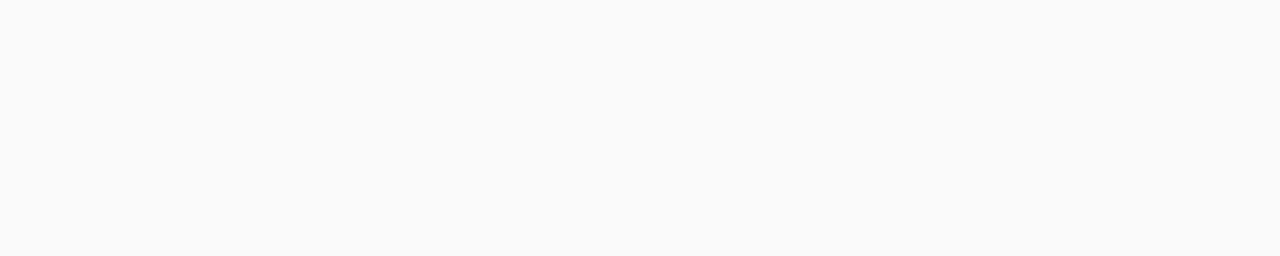
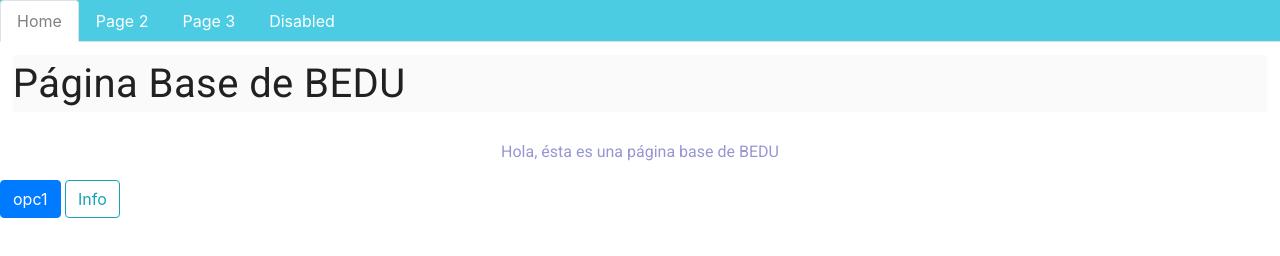
Before and after one commit to NathalyNDC/BEDU-prograWeb, a plain HTML site: page index.html in a window 1280 px wide. Drawn offline with nearby package versions, Linux system fonts and the light colour scheme; files whose address does not match are found by name.

Commit message:
estilosBasicos

```diff
--- a/css/index.css
+++ b/css/index.css
@@ -1,10 +1,28 @@
-body{
+body h1 {
     color: rgba(0, 0, 0, 0.87);
-    margin: 0;
-    font-size: 0.875rem;
+    margin: 1%;
     font-family: "Roboto", "Helvetica", "Arial", sans-serif;
     line-height: 1.43;
     letter-spacing: 0.01071em;
     background-color: #fafafa;
     height: 100%;
 }
+p {
+    padding-top: 15px;
+    text-align: center;
+    color: #9696D4;
+    font-size: 1rem;
+    font-family: "Roboto", "Helvetica", "Arial", sans-serif;
+}
+
+#menuSup{
+    background-color: #4bcce3;
+    color: white;
+}
+
+#menuSup a{
+    color: white;
+}
+#menuSup a.active{
+    color: grey;
+}
--- a/index.html
+++ b/index.html
@@ -7,8 +7,42 @@
     <title>Document</title>
     <link href='//fonts.googleapis.com/css?family=Roboto:400,700,300' rel='stylesheet' type='text/css'>
     <link rel="stylesheet" type="text/css" href="css/index.css">
+    <link rel="stylesheet" href="https://stackpath.bootstrapcdn.com/bootstrap/4.4.1/css/bootstrap.min.css" integrity="sha384-Vkoo8x4CGsO3+Hhxv8T/Q5PaXtkKtu6ug5TOeNV6gBiFeWPGFN9MuhOf23Q9Ifjh" crossorigin="anonymous">
+
 </head>
 <body>
+    <ul class="nav nav-tabs" id="menuSup">
+        <li class="nav-item">
+            <a class="nav-link active" id="home-tab" data-toggle="tab" href="#home" role="tab" aria-controls="home" aria-selected="true">Home</a>
+        </li>
+        <li class="nav-item">
+          <a class="nav-link" href="page2.html">Page 2</a>
+        </li>
+        <li class="nav-item">
+          <a class="nav-link" id="profile-tab" data-toggle="tab" href="#profile" role="tab" aria-controls="profile" aria-selected="false">Page 3</a>
+        </li>
+        <li class="nav-item">
+          <a class="nav-link disabled" href="#" tabindex="-1" aria-disabled="true">Disabled</a>
+        </li>
+    </ul>
+    <div class="tab-content" id="myTabContent">
+        <div class="tab-pane fade show active" id="home" role="tabpanel" aria-labelledby="home-tab">
+            <h1>Página Base de BEDU</h1>
+            <p>Hola, ésta es una página base de BEDU</p>
+            <button type="button" class="btn btn-primary">opc1</button>
+            <button type="button" class="btn btn-outline-info">Info</button>
+        </div>
+
+        <div class="tab-pane fade" id="profile" role="tabpanel" aria-labelledby="profile-tab">
+            <p>Todo el contenido de page 3</p>
+        </div>
+    </div>
+
+
     <script src="js/index.js" type="module"></script>
+    <script src="https://code.jquery.com/jquery-3.4.1.slim.min.js" integrity="sha384-J6qa4849blE2+poT4WnyKhv5vZF5SrPo0iEjwBvKU7imGFAV0wwj1yYfoRSJoZ+n" crossorigin="anonymous"></script>
+    <script src="https://cdn.jsdelivr.net/npm/popper.js@1.16.0/dist/umd/popper.min.js" integrity="sha384-Q6E9RHvbIyZFJoft+2mJbHaEWldlvI9IOYy5n3zV9zzTtmI3UksdQRVvoxMfooAo" crossorigin="anonymous"></script>
+    <script src="https://stackpath.bootstrapcdn.com/bootstrap/4.4.1/js/bootstrap.min.js" integrity="sha384-wfSDF2E50Y2D1uUdj0O3uMBJnjuUD4Ih7YwaYd1iqfktj0Uod8GCExl3Og8ifwB6" crossorigin="anonymous"></script>
+
 </body>
 </html>
```
Also changed, not shown: page2.html (added).
